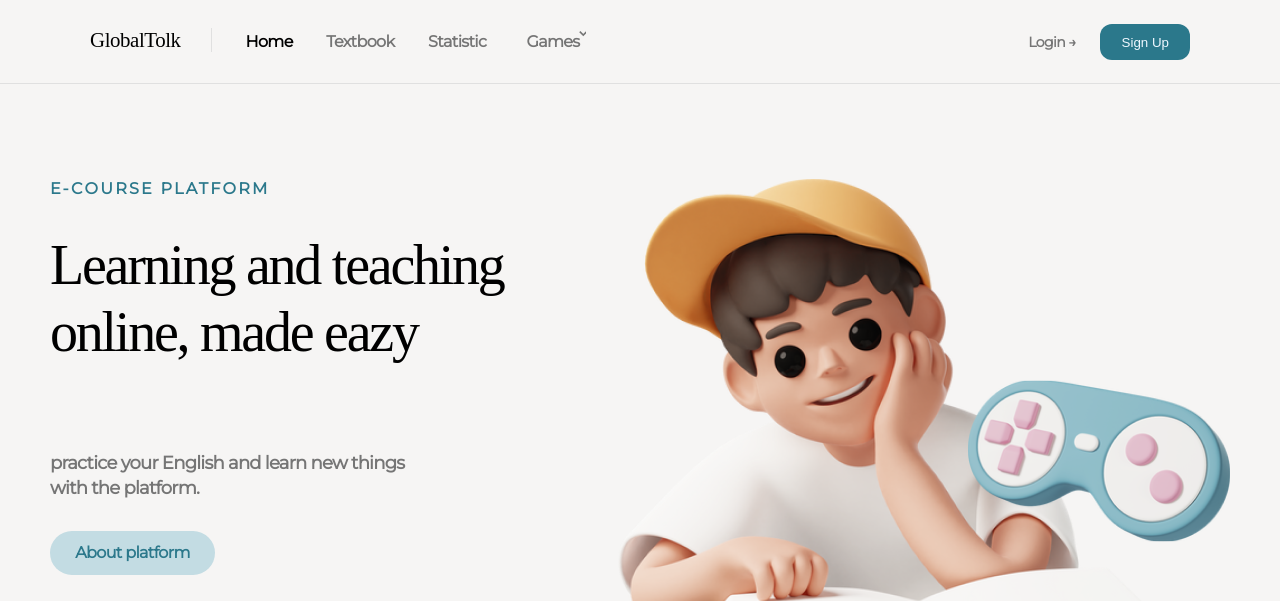
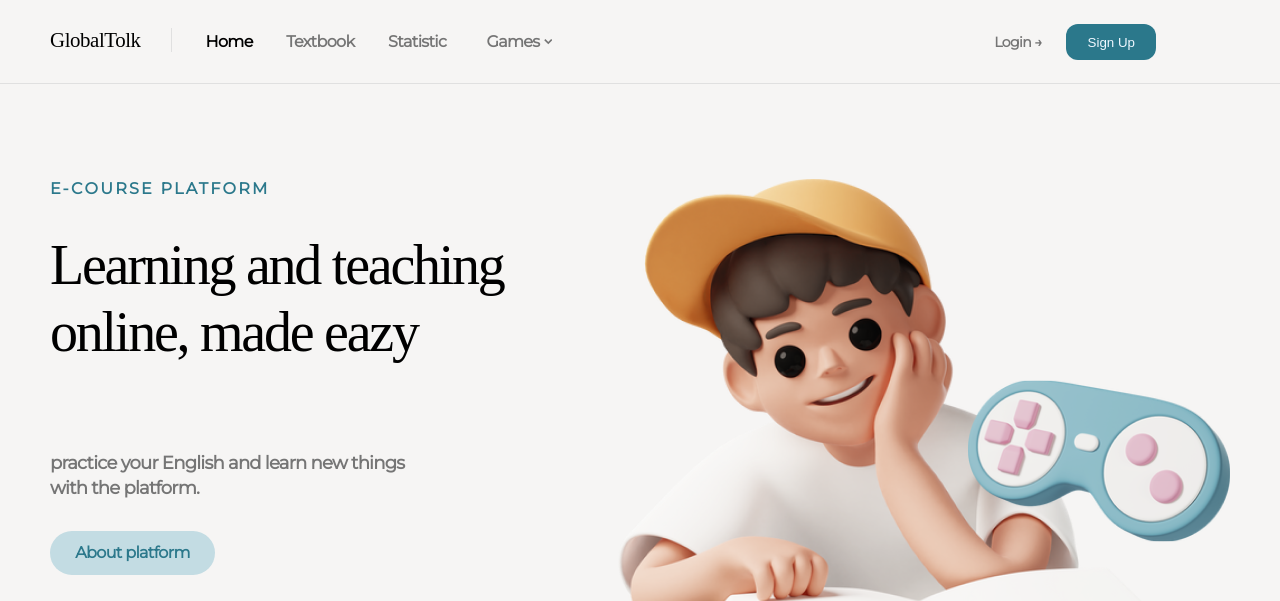
Before and after one commit to tkemaladzenino/task-8, a plain HTML site: page index.html in a window 1280 px wide. Shown: the top 601 px of the page. Drawn offline with Linux system fonts and the light colour scheme; a web font is replaced by a local one.

Commit message:
Update style.css

```diff
--- a/assets/css/style.css
+++ b/assets/css/style.css
@@ -54,11 +54,12 @@ body {
 ul {
 
     display: inline;
-    margin: 0 auto;
+
     flex-direction: row;
     justify-content: space-between;
 
 
+    padding: 0;
 
     width: 1180px;
     height: 36px;
@@ -69,6 +70,7 @@ ul {
     order: 0;
     align-self: stretch;
     flex-grow: 0;
+    padding: 0;
 }
 
 li {
@@ -177,7 +179,7 @@ ul>li:nth-child(4) {
 ul>li:nth-child(5) {
 
 
-    width: 65.22px;
+    width: 66px;
     height: 22px;
 
     font-family: Montserrat;
@@ -245,6 +247,13 @@ ul>li:nth-child(7) {
 
     display: inline-flex;
 
+
+    display: flex;
+    align-items: center;
+    gap: 5px;
+
+
+
     font-family: Montserrat;
     font-style: normal;
     font-weight: 600;
@@ -260,7 +269,7 @@ ul>li:nth-child(7) {
 
     color: #000000;
     overflow: hidden;
-    width: 66px;
+    width: 72px;
     display: inline-flex;
 
 }
@@ -280,6 +289,9 @@ ul>li:nth-child(7) {
     flex: none;
     order: 0;
     flex-grow: 0;
+
+    margin-top: 25px;
+    padding: 20px 10px;
 }
 
 .dropdown-content a {
```
